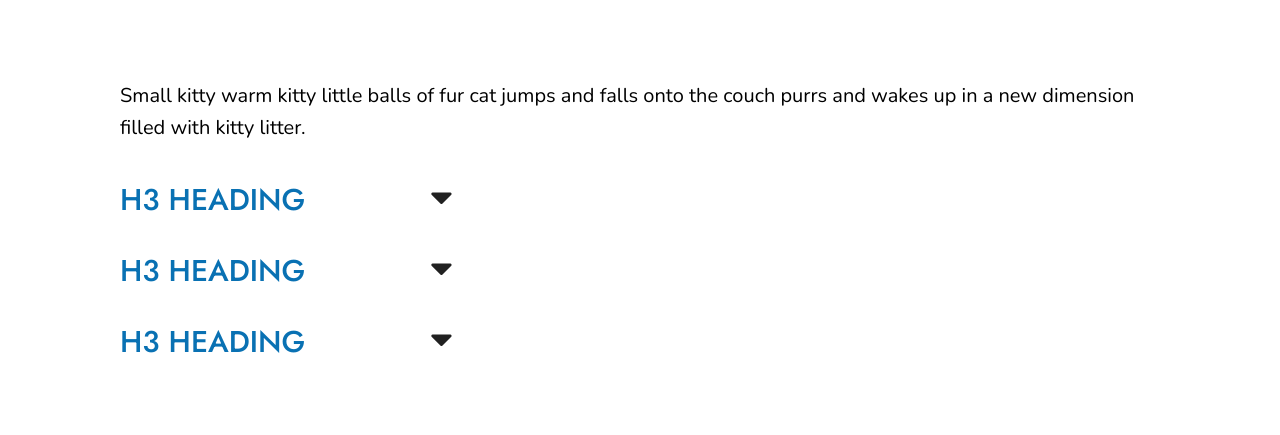
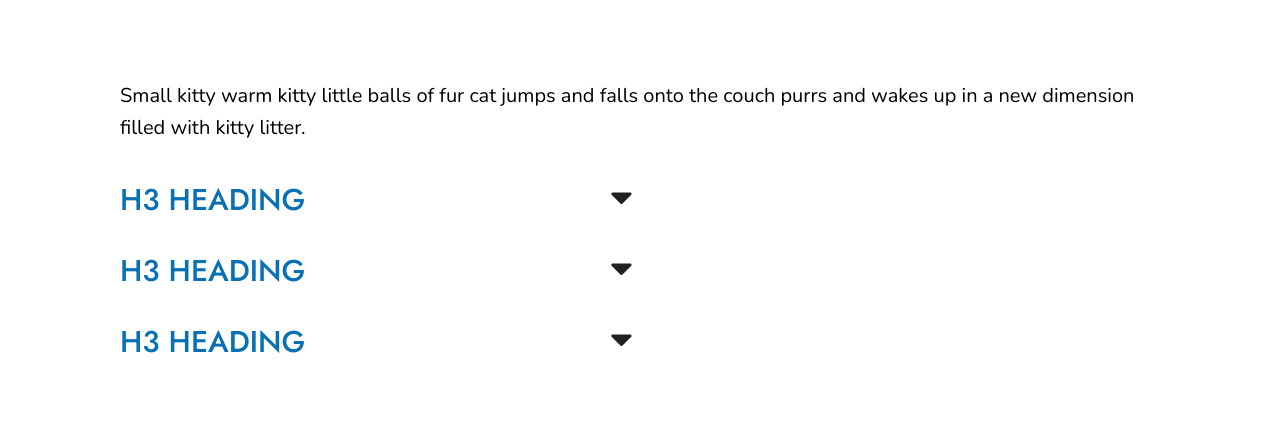
Before and after one commit to ellynmichelle/aith, a PHP site: page /fourth-page/index.php in a window 1280 px wide. Shown: the part 300-735 px from the top of the page. Run offline with PHP 8.4, Linux system fonts and the light colour scheme; some libraries are stand-ins or nearby versions.

Commit message:
Tablet styling for fourth page
Did a minor adjustment for the tablet styling. Tablet styling is now done. On to desktop styling next.

```diff
--- a/styles/style.css
+++ b/styles/style.css
@@ -373,6 +373,10 @@ The following CSS affects all screen sizes larger than 480 pixels wide. */
     margin-top: 2rem;
     width: 50%;
   }
+  /* FAQs PAGE */
+  main section article aside i {
+    padding-left: 15rem;
+  }
 }
 /* DESKTOP STYLESHEET
 
--- a/styles/style.less
+++ b/styles/style.less
@@ -399,6 +399,21 @@ The following CSS affects all screen sizes larger than 480 pixels wide. */
         }
     }
 
+    /* FAQs PAGE */
+    main {
+        section {
+            article {
+                aside {
+                    h3 {
+                    }
+                    i {
+                        padding-left: 15rem;
+                    }
+                }
+            }
+        }
+    }
+
 }
 
 /* DESKTOP STYLESHEET
```
